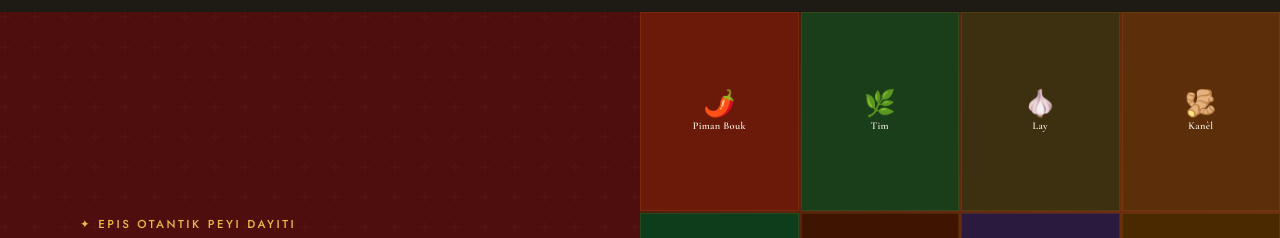
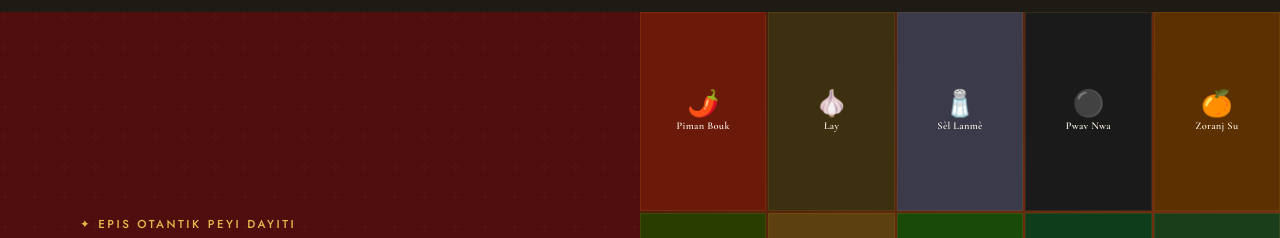
Before and after one commit to ativodou/fel-gou, a plain HTML site: page index.html in a window 1280 px wide. Shown: the part 198-436 px from the top of the page. Drawn offline with nearby package versions, Linux system fonts and the light colour scheme.

Commit message:
expand spice grid to 20 authentic Haitian spices

```diff
--- a/index.html
+++ b/index.html
@@ -121,7 +121,7 @@
   .hero-cta { display: inline-flex; align-items: center; gap: 0.75rem; background: var(--gold); color: var(--charcoal); padding: 0.9rem 2.2rem; border-radius: 2rem; font-size: 0.82rem; font-weight: 600; letter-spacing: 0.1em; text-transform: uppercase; border: none; font-family: 'Jost', sans-serif; cursor: pointer; transition: background 0.2s, transform 0.15s; position: relative; }
   .hero-cta:hover { background: var(--gold-light); transform: translateY(-2px); }
   /* SPICE GRID */
-  .hero-right { background: linear-gradient(135deg, #3D1A0A, #6B2A10 40%, #8B3A1A); position: relative; display: grid; grid-template-columns: repeat(4,1fr); grid-template-rows: repeat(4,1fr); gap: 2px; overflow: hidden; }
+  .hero-right { background: linear-gradient(135deg, #3D1A0A, #6B2A10 40%, #8B3A1A); position: relative; display: grid; grid-template-columns: repeat(5,1fr); grid-template-rows: repeat(4,1fr); gap: 2px; overflow: hidden; }
   .spice-tile {
     display: flex; flex-direction: column; align-items: center; justify-content: center;
     cursor: pointer; padding: 0.5rem;
@@ -330,7 +330,7 @@
     /* HEADER */
     header { grid-template-columns: 120px 1fr auto; height: 110px; overflow: visible; }
     .header-chef { overflow: hidden; }
-    .header-chef-photo { width: 100px; height: 118px; bottom: -10px; mix-blend-mode: multiply; }
+    .header-chef-photo { width: 155px; height: 180px; bottom: -20px; mix-blend-mode: multiply; }
     .header-brand { padding: 0.5rem 1rem; gap: 0.25rem; border: none; }
     .header-logo { font-size: 2rem; }
     .header-nav-links { display: none; }
@@ -345,7 +345,7 @@
     /* HERO */
     .hero { grid-template-columns: 1fr; min-height: auto; }
     .hero-left { padding: 3rem 1.5rem 2.5rem; }
-    .hero-right { height: 280px; grid-template-columns: repeat(4,1fr); grid-template-rows: repeat(4,1fr); }
+    .hero-right { height: 280px; grid-template-columns: repeat(5,1fr); grid-template-rows: repeat(4,1fr); }
     .spice-tile-name { font-size: 0.52rem; }
     .spice-tile-emoji { font-size: 1.2rem; }
 
@@ -872,22 +872,86 @@ function showToast(msg){const el=document.getElementById('toast');el.textContent
 
 /* ══ 16 HAITIAN SPICES ══ */
 const spices=[
-  {emoji:'🌶️',en:'Scotch Bonnet',ht:'Piman Bouk',bg:'#6B1A0A',desc:{en:'The queen of Haitian cooking. Intensely aromatic with a fruity, floral heat that defines the flavor of countless Haitian dishes.',ht:'Renn kwizin ayisyen an. Yon piman ki gen yon awomat espesyal, chalè fwital ki defini gou anpil plat ayisyen.'},uses:{en:['Griot','Joumou','Chicken stew','Marinade','Pikliz'],ht:['Griyò','Joumou','Poul nan sòs','Marinad','Pikliz']},benefits:{en:'Rich in vitamin C and capsaicin. Boosts metabolism, reduces inflammation, and supports immune health.',ht:'Rich nan vitamin C ak kapsaisin. Ankouraje metabolis, redwi enflamasyon, epi sipòte sistèm iminitè.'}},
-  {emoji:'🌿',en:'Thyme',ht:'Tim',bg:'#1A3D1A',desc:{en:'Haitian thyme grown at high altitude is more potent and fragrant than any commercial variety. Essential in every kitchen.',ht:'Tim ayisyen ki pouse nan wo altitid se pi pwisan ak pi pafime pase tout lòt variete. Esansyèl nan tout kizin.'},uses:{en:['Epis base','Soup','Stews','Rice','Grilled meats'],ht:['Baz epis','Soup','Ragoù','Diri','Vyann griye']},benefits:{en:'Antibacterial and antifungal. High in vitamin K and supports respiratory health.',ht:'Antibakteryèl ak antifongik. Rich nan vitamin K epi sipòte sante respiratwa.'}},
-  {emoji:'🧄',en:'Garlic',ht:'Lay',bg:'#3D3010',desc:{en:'The backbone of Haitian epis. No dish begins without garlic — raw, crushed or slowly cooked in oil.',ht:'Kolòn vètebral epis ayisyen. Pa gen plat ki kòmanse san lay — kri, kraze, oswa kwit dousman nan lwil.'},uses:{en:['Epis base','Griot','All meats','Sauces','Legumes'],ht:['Baz epis','Griyò','Tout vyann','Sòs','Legim']},benefits:{en:'Powerful antioxidant and immune booster. Lowers blood pressure and cholesterol naturally.',ht:'Antioksidan pwisan ak ranfòsè iminite. Bese tansyon ak kolestewòl natirèlman.'}},
-  {emoji:'🫚',en:'Cinnamon',ht:'Kanèl',bg:'#5C2E0A',desc:{en:'Haitian cinnamon adds warmth and depth to both sweet and savory dishes. Used in coffee, desserts and slow-cooked meats.',ht:'Kanèl ayisyen ajoute chalè ak pwofondè nan plat dou ak sale. Itilize nan kafe, dese ak vyann kwit dousman.'},uses:{en:['Haitian coffee','Pain patate','Stews','Herbal teas','Desserts'],ht:['Kafe ayisyen','Pen patat','Ragoù','Tizan','Dese']},benefits:{en:'Regulates blood sugar, anti-inflammatory, loaded with antioxidants. Supports heart health.',ht:'Règle sik nan san, anti-enflamatwa, rich nan antioksidan. Sipòte sante kè.'}},
-  {emoji:'🌱',en:'Parsley',ht:'Pèsi',bg:'#0D3D1A',desc:{en:'Fresh parsley is the green heart of Haitian epis. It brings brightness and freshness that balances the heat of other spices.',ht:'Pèsi fre se kè vèt epis ayisyen. Li pote klète ak frechè ki balanse chalè lòt epis yo.'},uses:{en:['Epis base','Garnish','Sauces','Seafood','Salads'],ht:['Baz epis','Garniti','Sòs','Pwason','Salad']},benefits:{en:'Exceptionally rich in vitamins K, C and A. Supports bone health and acts as a natural diuretic.',ht:'Ekstrèmman rich nan vitamin K, C ak A. Sipòte sante zo epi aji kòm yon diuretik natirèl.'}},
-  {emoji:'🌰',en:'Cloves',ht:'Jiwòf',bg:'#3D1500',desc:{en:'Whole cloves release a deep, warm aroma when cooked. A key spice in Haitian meat marinades and warm drinks.',ht:'Jiwòf antye lage yon odè fon, cho lè yo kwit. Yon epis kle nan marinad vyann ak bwason cho.'},uses:{en:['Meat marinades','Rice collé','Herbal teas','Pumpkin soup','Desserts'],ht:['Marinad vyann','Diri kole','Tizan','Soup joumou','Dese']},benefits:{en:'Powerful antiseptic and pain reliever. Supports digestion and contains eugenol, a natural anesthetic.',ht:'Antiseptik pwisan ak soulajman doulè. Sipòte dijestion epi gen ejijenòl, yon anestezik natirèl.'}},
-  {emoji:'⭐',en:'Star Anise',ht:'Anis Etwal',bg:'#2A1A3D',desc:{en:'These star-shaped pods carry a complex licorice aroma. Central to Haitian herbal teas and certain meat preparations.',ht:'Gous ki gen fòm etwal sa yo pote yon awomat réglise konplèks. Santral nan tizan ayisyen ak kèk preparasyon vyann.'},uses:{en:['Herbal teas','Pork sauces','Goat stew','Desserts','Digestifs'],ht:['Tizan','Sòs kochon','Ragout kabrit','Dese','Dijestif']},benefits:{en:'Antiviral, antibacterial and rich in antioxidants. Relieves bloating and supports digestive health.',ht:'Antiviral, antibakteryèl ak rich nan antioksidan. Soulaje gonfleman epi sipòte sante dijestif.'}},
-  {emoji:'🟤',en:'Cumin',ht:'Kimen',bg:'#4A2800',desc:{en:'Earthy and warm, cumin adds a nutty depth to Haitian taso and beef dishes. Used sparingly but with powerful effect.',ht:'Tè ak cho, kimen ajoute yon pwofondè nwa nan taso ayisyen ak plat bèf. Itilize avèk modèrasyon men ak efè pwisan.'},uses:{en:['Taso','Beef stew','Dry rubs','Rice dishes','Legumes'],ht:['Taso','Ragoù bèf','Frotaj sèk','Plat diri','Legim']},benefits:{en:'Aids digestion and iron absorption. Anti-inflammatory and helps regulate blood sugar levels.',ht:'Ede dijestion ak absòpsyon fè. Anti-enflamatwa epi ede règle nivo sik nan san.'}},
-  {emoji:'⚫',en:'Black Pepper',ht:'Pwav Nwa',bg:'#1A1A1A',desc:{en:'The universal spice of Haitian cooking. Freshly ground Haitian black pepper has a depth and heat that pre-ground pepper cannot match.',ht:'Epis inivèsèl kwizin ayisyen an. Pwav nwa ayisyen moulen fre gen yon pwofondè ak pike ke pwav pre-moulu pa ka matche.'},uses:{en:['All meats','Epis','Sauces','Marinades','Vegetables'],ht:['Tout vyann','Epis','Sòs','Marinad','Legim']},benefits:{en:'Enhances nutrient absorption, especially turmeric. Antioxidant, anti-inflammatory and improves digestion.',ht:'Amelyore absòpsyon eleman nitritif. Antioksidan, anti-enflamatwa epi amelyore dijestion.'}},
-  {emoji:'🫚',en:'Ginger',ht:'Jenjann',bg:'#5C3800',desc:{en:'Fresh and dried ginger adds a bright, spicy warmth to Haitian taso and herbal remedies. A staple of Haitian folk medicine.',ht:'Jenjann fre ak seche ajoute yon chalè klè ak pike nan taso ayisyen ak remèd natirèl. Yon eleman debaz nan medsin tradisyonèl ayisyen.'},uses:{en:['Taso','Herbal teas','Fish dishes','Marinades','Natural remedies'],ht:['Taso','Tizan','Plat pwason','Marinad','Remèd natirèl']},benefits:{en:'Powerful anti-nausea and anti-inflammatory. Boosts immunity and supports digestion and circulation.',ht:'Anti-nozèy ak anti-enflamatwa pwisan. Ranfòse iminite epi sipòte dijestion ak sikilasyon.'}},
-  {emoji:'🌿',en:'Green Onion',ht:'Zonyon Vèt',bg:'#1A4A0A',desc:{en:'One of the foundational aromatics of Haitian epis. Green onions give a mild, sweet onion flavor that blends seamlessly with herbs.',ht:'Youn nan awomat fondamantal epis ayisyen. Zonyon vèt bay yon gou zonyon dou ki melanje san pwoblèm ak zèb.'},uses:{en:['Epis base','Soups','Grilled fish','Garnish','Sauces'],ht:['Baz epis','Soup','Pwason griye','Garniti','Sòs']},benefits:{en:'Rich in vitamin K and antioxidants. Supports bone health, immune function and heart health.',ht:'Rich nan vitamin K ak antioksidan. Sipòte sante zo, fonksyon iminitè ak sante kè.'}},
-  {emoji:'🍋',en:'Lemon',ht:'Sitwon',bg:'#3D3D00',desc:{en:'Haitian cooks use lemon to clean fish and meat, brighten sauces and balance rich flavors. Essential in the pwason blend.',ht:'Kizinye ayisyen itilize sitwon pou netwaye pwason ak vyann, ekleyen sòs epi balanse gou rich. Esansyèl nan melanj pwason.'},uses:{en:['Fish cleaning','Marinades','Sauces','Drinks','Dressings'],ht:['Netwayaj pwason','Marinad','Sòs','Bwason','Vinegrèt']},benefits:{en:'High in vitamin C and citric acid. Supports immunity, aids iron absorption and promotes skin health.',ht:'Rich nan vitamin C ak asid sitrik. Sipòte iminite, ede absòpsyon fè epi ankouraje sante po.'}},
-  {emoji:'🌿',en:'Leek',ht:'Powo',bg:'#1A3A10',desc:{en:'Leek is a signature ingredient across all four Fèl Gou blends. Milder than onion, it adds a delicate sweet depth to every dish.',ht:'Powo se yon engredyan siyati nan kat melanj Fèl Gou yo. Pi dou pase zonyon, li ajoute yon pwofondè dou fen nan chak plat.'},uses:{en:['All Fèl Gou blends','Soups','Stews','Epis','Sauces'],ht:['Tout melanj Fèl Gou','Soup','Ragoù','Epis','Sòs']},benefits:{en:'Rich in folate, vitamin K and antioxidants. Supports heart health and has anti-inflammatory properties.',ht:'Rich nan folat, vitamin K ak antioksidan. Sipòte sante kè epi gen pwopriete anti-enflamatwa.'}},
-  {emoji:'🌿',en:'Rosemary',ht:'Wozmari',bg:'#0A2A1A',desc:{en:'Aromatic and piney, rosemary is the signature herb of the Volay blend. It pairs beautifully with poultry and white meats.',ht:'Awomat ak lodè pin, wozmari se zèb siyati melanj Volay la. Li akonpaye bèlman ak poul ak vyann blanch.'},uses:{en:['Chicken','Turkey','Roasted meats','Herb oils','Marinades'],ht:['Poul','Kòdenn','Vyann woti','Lwil zèb','Marinad']},benefits:{en:'Improves memory and concentration. Antioxidant and anti-inflammatory. Supports hair and scalp health.',ht:'Amelyore memwa ak konsantrasyon. Antioksidan ak anti-enflamatwa. Sipòte sante cheve ak tèt.'}},
-  {emoji:'🌶️',en:'White Pepper',ht:'Pwav Blan',bg:'#3D3020',desc:{en:'Softer and more floral than black pepper, white pepper is the secret behind the smooth heat in the Volay blend.',ht:'Pi dou ak pi floral pase pwav nwa, pwav blan se sekrè dèyè chalè dou nan melanj Volay la.'},uses:{en:['Poultry','Light sauces','Soups','Cream dishes','Fish'],ht:['Poul','Sòs lejè','Soup','Plat krèm','Pwason']},benefits:{en:'Aids digestion and has mild antibacterial properties. Gentler on the stomach than black pepper.',ht:'Ede dijestion epi gen pwopriete antibakteryèl dou. Pi janti sou lestomak pase pwav nwa.'}},
-  {emoji:'🍊',en:'Orange Sure',ht:'Orange Sure',bg:'#5C3000',desc:{en:'A uniquely Haitian ingredient — sour orange juice marinates meats, tenderizes and adds a bright citrus complexity found in no other cuisine.',ht:'Yon engredyan inikman ayisyen — ji zoranj si marinnen vyann, ramoli yo epi ajoute yon konpleksite sitrus ke okenn lòt kwizin pa gen.'},uses:{en:['Griot marinade','Taso','Volay','Poultry','Pork'],ht:['Marinad griyò','Taso','Volay','Poul','Kochon']},benefits:{en:'High in vitamin C and bioflavonoids. Natural meat tenderizer and supports collagen production.',ht:'Rich nan vitamin C ak bioflavonoyid. Ramolisè vyann natirèl epi sipòte pwoduksyon kolagèn.'}}
+  {emoji:'🌶️',en:'Scotch Bonnet',ht:'Piman Bouk',bg:'#6B1A0A',
+    desc:{en:'The queen of Haitian cooking. Intensely aromatic with a fruity, floral heat that defines the flavor of countless Haitian dishes.',ht:'Renn kwizin ayisyen an. Yon piman ki gen yon awomat espesyal, chalè fwital ki defini gou anpil plat ayisyen.'},
+    uses:{en:['Griot','Joumou','Chicken stew','Marinade','Pikliz'],ht:['Griyò','Joumou','Poul nan sòs','Marinad','Pikliz']},
+    benefits:{en:'Rich in vitamin C and capsaicin. Boosts metabolism, reduces inflammation, and supports immune health.',ht:'Rich nan vitamin C ak kapsaisin. Ankouraje metabolis, redwi enflamasyon, epi sipòte sistèm iminitè.'}},
+  {emoji:'🧄',en:'Garlic',ht:'Lay',bg:'#3D3010',
+    desc:{en:'The backbone of Haitian epis. No dish begins without garlic — raw, crushed or slowly cooked in oil.',ht:'Kolòn vètebral epis ayisyen. Pa gen plat ki kòmanse san lay — kri, kraze, oswa kwit dousman nan lwil.'},
+    uses:{en:['Epis base','Griot','All meats','Sauces','Legumes'],ht:['Baz epis','Griyò','Tout vyann','Sòs','Legim']},
+    benefits:{en:'Powerful antioxidant and immune booster. Lowers blood pressure and cholesterol naturally.',ht:'Antioksidan pwisan ak ranfòsè iminite. Bese tansyon ak kolestewòl natirèlman.'}},
+  {emoji:'🧂',en:'Sea Salt',ht:'Sèl Lanmè',bg:'#3A3A4A',
+    desc:{en:'Haitian sea salt harvested from the southern coast. Coarser and richer in minerals than commercial table salt, it elevates every dish.',ht:'Sèl lanmè ayisyen ki rekòlte nan kòt sid la. Pi gwo ak pi rich nan mineral pase sèl komèsyal, li amelyore chak plat.'},
+    uses:{en:['All dishes','Marinades','Preserving','Seasoning','Pikliz'],ht:['Tout plat','Marinad','Konsèvasyon','Asezonnman','Pikliz']},
+    benefits:{en:'Rich in natural minerals including magnesium and potassium. Supports hydration and electrolyte balance.',ht:'Rich nan mineral natirèl tankou maynezyòm ak potasyòm. Sipòte idrasyon ak balans elektwolit.'}},
+  {emoji:'⚫',en:'Black Pepper',ht:'Pwav Nwa',bg:'#1A1A1A',
+    desc:{en:'The universal spice of Haitian cooking. Freshly ground Haitian black pepper has a depth and heat that pre-ground pepper cannot match.',ht:'Epis inivèsèl kwizin ayisyen an. Pwav nwa ayisyen moulen fre gen yon pwofondè ak pike ke pwav pre-moulu pa ka matche.'},
+    uses:{en:['All meats','Epis','Sauces','Marinades','Vegetables'],ht:['Tout vyann','Epis','Sòs','Marinad','Legim']},
+    benefits:{en:'Enhances nutrient absorption. Antioxidant, anti-inflammatory and improves digestion.',ht:'Amelyore absòpsyon eleman nitritif. Antioksidan, anti-enflamatwa epi amelyore dijestion.'}},
+  {emoji:'🍊',en:'Sour Orange',ht:'Zoranj Su',bg:'#5C3000',
+    desc:{en:'A uniquely Haitian ingredient — sour orange juice marinates meats, tenderizes and adds a bright citrus complexity found in no other cuisine.',ht:'Yon engredyan inikman ayisyen — ji zoranj si marinnen vyann, ramoli yo epi ajoute yon konpleksite sitrus ke okenn lòt kwizin pa gen.'},
+    uses:{en:['Griot marinade','Taso','Volay','Poultry','Pork'],ht:['Marinad griyò','Taso','Volay','Poul','Kochon']},
+    benefits:{en:'High in vitamin C and bioflavonoids. Natural meat tenderizer and supports collagen production.',ht:'Rich nan vitamin C ak bioflavonoyid. Ramolisè vyann natirèl epi sipòte pwoduksyon kolagèn.'}},
+  {emoji:'🍋',en:'Lime',ht:'Sitwon',bg:'#2A3D00',
+    desc:{en:'Haitian cooks use lime to clean fish and meat, brighten sauces and balance rich flavors. Essential in the pwason blend.',ht:'Kizinye ayisyen itilize sitwon pou netwaye pwason ak vyann, ekleyen sòs epi balanse gou rich. Esansyèl nan melanj pwason.'},
+    uses:{en:['Fish cleaning','Marinades','Sauces','Drinks','Dressings'],ht:['Netwayaj pwason','Marinad','Sòs','Bwason','Vinegrèt']},
+    benefits:{en:'High in vitamin C and citric acid. Supports immunity, aids iron absorption and promotes skin health.',ht:'Rich nan vitamin C ak asid sitrik. Sipòte iminite, ede absòpsyon fè epi ankouraje sante po.'}},
+  {emoji:'🧅',en:'Onion',ht:'Zonyon',bg:'#5C4010',
+    desc:{en:'The sweet, savory foundation of Haitian cuisine. Onions are caramelized, raw in epis, or charred over flame to add layers of flavor.',ht:'Fondasyon dou ak savourè kwizin ayisyen an. Zonyon karamelizé, kri nan epis, oswa griye sou flanm pou ajoute kouch gou.'},
+    uses:{en:['Epis base','All stews','Rice dishes','Sauces','Legumes'],ht:['Baz epis','Tout ragoù','Plat diri','Sòs','Legim']},
+    benefits:{en:'Rich in quercetin and antioxidants. Anti-inflammatory, supports heart health and immune function.',ht:'Rich nan kèsètin ak antioksidan. Anti-enflamatwa, sipòte sante kè ak fonksyon iminitè.'}},
+  {emoji:'🌿',en:'Green Onion',ht:'Pwaro',bg:'#1A4A0A',
+    desc:{en:'Scallions are one of the foundational aromatics of Haitian epis. They give a fresh, mild onion flavor that blends seamlessly with herbs.',ht:'Pwaro se youn nan awomat fondamantal epis ayisyen. Li bay yon gou zonyon fre, dou ki melanje san pwoblèm ak zèb.'},
+    uses:{en:['Epis base','Soups','Grilled fish','Garnish','Sauces'],ht:['Baz epis','Soup','Pwason griye','Garniti','Sòs']},
+    benefits:{en:'Rich in vitamin K and antioxidants. Supports bone health, immune function and heart health.',ht:'Rich nan vitamin K ak antioksidan. Sipòte sante zo, fonksyon iminitè ak sante kè.'}},
+  {emoji:'🌱',en:'Parsley',ht:'Pèsi',bg:'#0D3D1A',
+    desc:{en:'Fresh parsley is the green heart of Haitian epis. It brings brightness and freshness that balances the heat of other spices.',ht:'Pèsi fre se kè vèt epis ayisyen. Li pote klète ak frechè ki balanse chalè lòt epis yo.'},
+    uses:{en:['Epis base','Garnish','Sauces','Seafood','Salads'],ht:['Baz epis','Garniti','Sòs','Pwason','Salad']},
+    benefits:{en:'Exceptionally rich in vitamins K, C and A. Supports bone health and acts as a natural diuretic.',ht:'Ekstrèmman rich nan vitamin K, C ak A. Sipòte sante zo epi aji kòm yon diuretik natirèl.'}},
+  {emoji:'🌿',en:'Thyme',ht:'Tim',bg:'#1A3D1A',
+    desc:{en:'Haitian thyme grown at high altitude is more potent and fragrant than any commercial variety. Essential in every kitchen.',ht:'Tim ayisyen ki pouse nan wo altitid se pi pwisan ak pi pafime pase tout lòt variete. Esansyèl nan tout kizin.'},
+    uses:{en:['Epis base','Soup Joumou','Stews','Rice','Grilled meats'],ht:['Baz epis','Soup joumou','Ragoù','Diri','Vyann griye']},
+    benefits:{en:'Antibacterial and antifungal. High in vitamin K and supports respiratory health.',ht:'Antibakteryèl ak antifongik. Rich nan vitamin K epi sipòte sante respiratwa.'}},
+  {emoji:'🧅',en:'Shallot',ht:'Echalòt',bg:'#4A2A10',
+    desc:{en:'More refined than regular onion, shallots add a gentle, sweet depth to Haitian epis and sauces without overpowering other flavors.',ht:'Pi rafine pase zonyon òdinè, echalòt ajoute yon pwofondè dou ak janti nan epis ak sòs ayisyen san li pa domine lòt gou yo.'},
+    uses:{en:['Epis base','Fine sauces','Fish dishes','Vinaigrettes','Stews'],ht:['Baz epis','Sòs fen','Plat pwason','Vinegrèt','Ragoù']},
+    benefits:{en:'Rich in antioxidants and allicin. Supports cardiovascular health and has anti-bacterial properties.',ht:'Rich nan antioksidan ak alisin. Sipòte sante kadyovaskilè epi gen pwopriete anti-bakteryèl.'}},
+  {emoji:'🌿',en:'Rosemary',ht:'Romaren',bg:'#0A2A1A',
+    desc:{en:'Aromatic and piney, rosemary is the signature herb of the Volay blend. It pairs beautifully with poultry and white meats.',ht:'Awomat ak lodè pin, romaren se zèb siyati melanj Volay la. Li akonpaye bèlman ak poul ak vyann blanch.'},
+    uses:{en:['Chicken','Turkey','Roasted meats','Herb oils','Marinades'],ht:['Poul','Kòdenn','Vyann woti','Lwil zèb','Marinad']},
+    benefits:{en:'Improves memory and concentration. Antioxidant and anti-inflammatory. Supports hair and scalp health.',ht:'Amelyore memwa ak konsantrasyon. Antioksidan ak anti-enflamatwa. Sipòte sante cheve ak tèt.'}},
+  {emoji:'🌰',en:'Cloves',ht:'Jiwòf',bg:'#3D1500',
+    desc:{en:'Whole cloves release a deep, warm aroma when cooked. A key spice in Haitian meat marinades and warm drinks.',ht:'Jiwòf antye lage yon odè fon, cho lè yo kwit. Yon epis kle nan marinad vyann ak bwason cho.'},
+    uses:{en:['Meat marinades','Rice collé','Herbal teas','Soup Joumou','Desserts'],ht:['Marinad vyann','Diri kole','Tizan','Soup joumou','Dese']},
+    benefits:{en:'Powerful antiseptic and pain reliever. Supports digestion and contains eugenol, a natural anesthetic.',ht:'Antiseptik pwisan ak soulajman doulè. Sipòte dijestion epi gen ejijenòl, yon anestezik natirèl.'}},
+  {emoji:'🥥',en:'Coconut',ht:'Kokoye',bg:'#3D2A00',
+    desc:{en:'Haitian coconut — raw, dried, or as coconut milk — is essential in rice dishes, desserts, and coastal cooking. Rich, creamy and unmistakably tropical.',ht:'Kokoye ayisyen — kri, seche, oswa kòm lèt kokoye — esansyèl nan plat diri, dese, ak kwizin kòtye. Rich, krèmye ak twopikal san ekivòk.'},
+    uses:{en:['Diri ak djon djon','Legume','Desserts','Pain patate','Coastal fish'],ht:['Diri ak djon djon','Legim','Dese','Pen patat','Pwason kòtye']},
+    benefits:{en:'Rich in healthy fats, medium-chain triglycerides and lauric acid. Supports brain function and immunity.',ht:'Rich nan grès sante, trigliserid chèn mwayen ak asid lorik. Sipòte fonksyon sèvo ak iminite.'}},
+  {emoji:'🟤',en:'Cumin',ht:'Kimen',bg:'#4A2800',
+    desc:{en:'Earthy and warm, cumin adds a nutty depth to Haitian taso and beef dishes. Used sparingly but with powerful effect.',ht:'Tè ak cho, kimen ajoute yon pwofondè nwa nan taso ayisyen ak plat bèf. Itilize avèk modèrasyon men ak efè pwisan.'},
+    uses:{en:['Taso','Beef stew','Dry rubs','Rice dishes','Legumes'],ht:['Taso','Ragoù bèf','Frotaj sèk','Plat diri','Legim']},
+    benefits:{en:'Aids digestion and iron absorption. Anti-inflammatory and helps regulate blood sugar levels.',ht:'Ede dijestion ak absòpsyon fè. Anti-enflamatwa epi ede règle nivo sik nan san.'}},
+  {emoji:'⭐',en:'Star Anise',ht:'Anis Etwale',bg:'#2A1A3D',
+    desc:{en:'These star-shaped pods carry a complex licorice aroma. Central to Haitian herbal teas and certain meat preparations.',ht:'Gous ki gen fòm etwal sa yo pote yon awomat réglise konplèks. Santral nan tizan ayisyen ak kèk preparasyon vyann.'},
+    uses:{en:['Herbal teas','Pork sauces','Goat stew','Desserts','Digestifs'],ht:['Tizan','Sòs kochon','Ragout kabrit','Dese','Dijestif']},
+    benefits:{en:'Antiviral, antibacterial and rich in antioxidants. Relieves bloating and supports digestive health.',ht:'Antiviral, antibakteryèl ak rich nan antioksidan. Soulaje gonfleman epi sipòte sante dijestif.'}},
+  {emoji:'🫚',en:'Cinnamon',ht:'Kanèl',bg:'#5C2E0A',
+    desc:{en:'Haitian cinnamon adds warmth and depth to both sweet and savory dishes. Used in coffee, desserts and slow-cooked meats.',ht:'Kanèl ayisyen ajoute chalè ak pwofondè nan plat dou ak sale. Itilize nan kafe, dese ak vyann kwit dousman.'},
+    uses:{en:['Haitian coffee','Pain patate','Stews','Herbal teas','Desserts'],ht:['Kafe ayisyen','Pen patat','Ragoù','Tizan','Dese']},
+    benefits:{en:'Regulates blood sugar, anti-inflammatory, loaded with antioxidants. Supports heart health.',ht:'Règle sik nan san, anti-enflamatwa, rich nan antioksidan. Sipòte sante kè.'}},
+  {emoji:'🌰',en:'Nutmeg',ht:'Muskad',bg:'#4A1A00',
+    desc:{en:'Haitian nutmeg adds a warm, slightly sweet and nutty dimension to both sweet and savory Haitian dishes — especially in pain patate and holiday drinks.',ht:'Muskad ayisyen ajoute yon dimansyon cho, yon ti dou ak savè nwa nan plat ayisyen dou ak sale — espesyalman nan pen patat ak bwason fèt.'},
+    uses:{en:['Pain patate','Haitian eggnog','Desserts','Warm drinks','Spice blends'],ht:['Pen patat','Kremas','Dese','Bwason cho','Melanj epis']},
+    benefits:{en:'Rich in antioxidants and anti-inflammatory compounds. Supports brain health and aids digestion.',ht:'Rich nan antioksidan ak konpoze anti-enflamatwa. Sipòte sante sèvo epi ede dijestion.'}},
+  {emoji:'🌸',en:'Vanilla',ht:'Vaniy',bg:'#3D2010',
+    desc:{en:'Haitian vanilla is among the finest in the world — rich, floral and complex. Used in desserts, kremas, and Haitian coffee for an unmistakable aromatic depth.',ht:'Vaniy ayisyen se youn nan pi bon nan mond lan — rich, floral ak konplèks. Itilize nan dese, kremas, ak kafe ayisyen pou yon pwofondè awomat san parèy.'},
+    uses:{en:['Kremas','Desserts','Haitian coffee','Pain patate','Ice cream'],ht:['Kremas','Dese','Kafe ayisyen','Pen patat','Krèm glase']},
+    benefits:{en:'Contains vanillin, a powerful antioxidant. May reduce anxiety, support mental health and anti-inflammatory.',ht:'Kontenyen vanilin, yon antioksidan pwisan. Ka redwi lènmi, sipòte sante mantal ak anti-enflamatwa.'}},
+  {emoji:'🐟',en:'Tritri',ht:'Tritri',bg:'#1A2A3D',
+    desc:{en:'Tritri — tiny dried fish or shrimp larvae — is a uniquely Haitian ingredient that adds a deep, umami-rich seafood flavor to rice dishes, sauces, and stews. Irreplaceable in Haitian coastal cooking.',ht:'Tritri — ti pwason oswa lav kribich seche — se yon engredyan inikman ayisyen ki ajoute yon gou maren rich ak umami nan plat diri, sòs, ak ragoù. Enplaçable nan kwizin kòtye ayisyen.'},
+    uses:{en:['Diri ak tritri','Coastal stews','Rice dishes','Sauces','Legumes'],ht:['Diri ak tritri','Ragoù kòtye','Plat diri','Sòs','Legim']},
+    benefits:{en:'Excellent source of protein, calcium and omega-3 fatty acids. Supports bone health and cardiovascular function.',ht:'Ekselant sous pwoteyin, kalsyòm ak asid gra omega-3. Sipòte sante zo ak fonksyon kadyovaskilè.'}}
 ];
 
 function buildSpiceGrid(){
```
